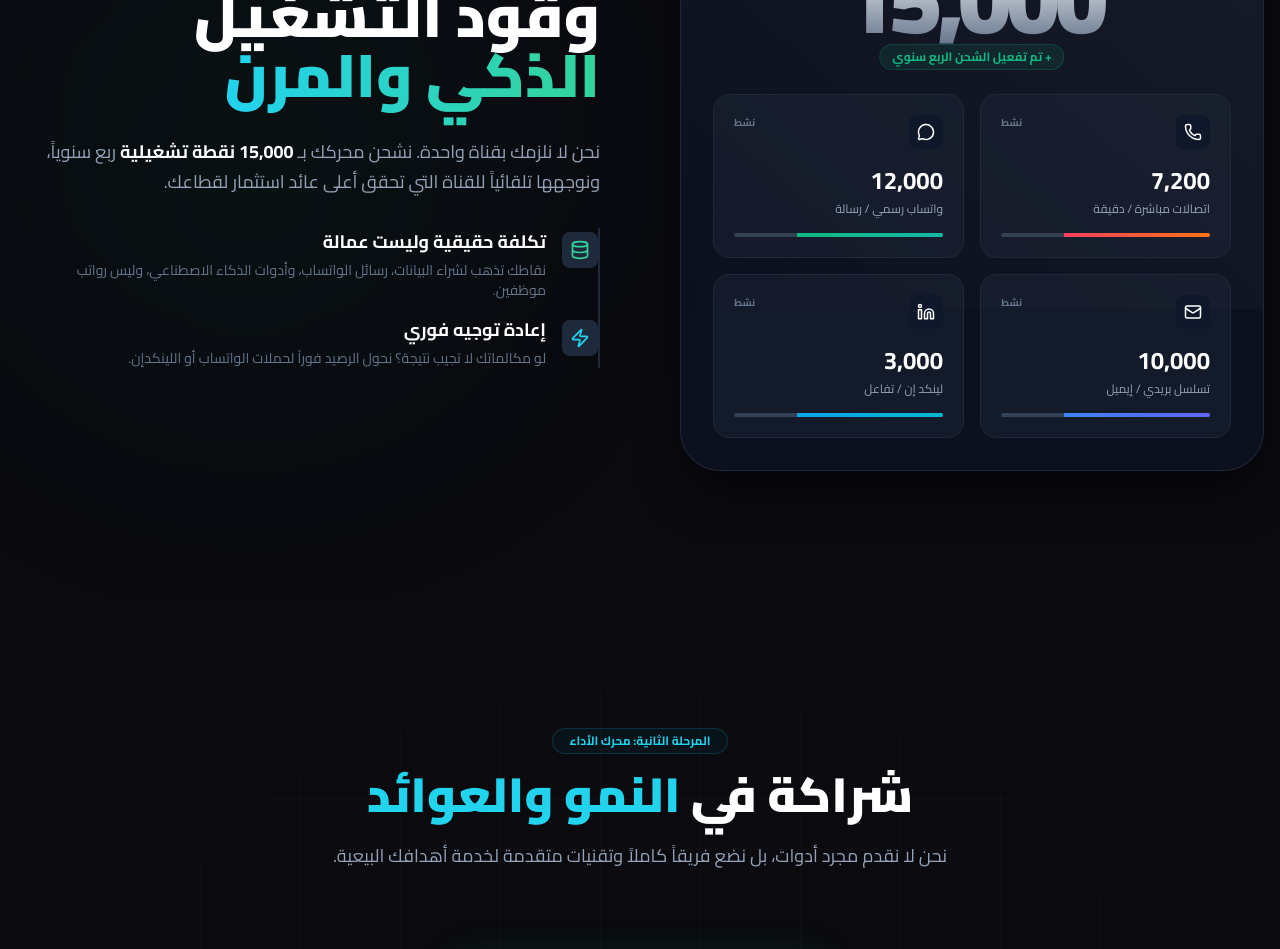
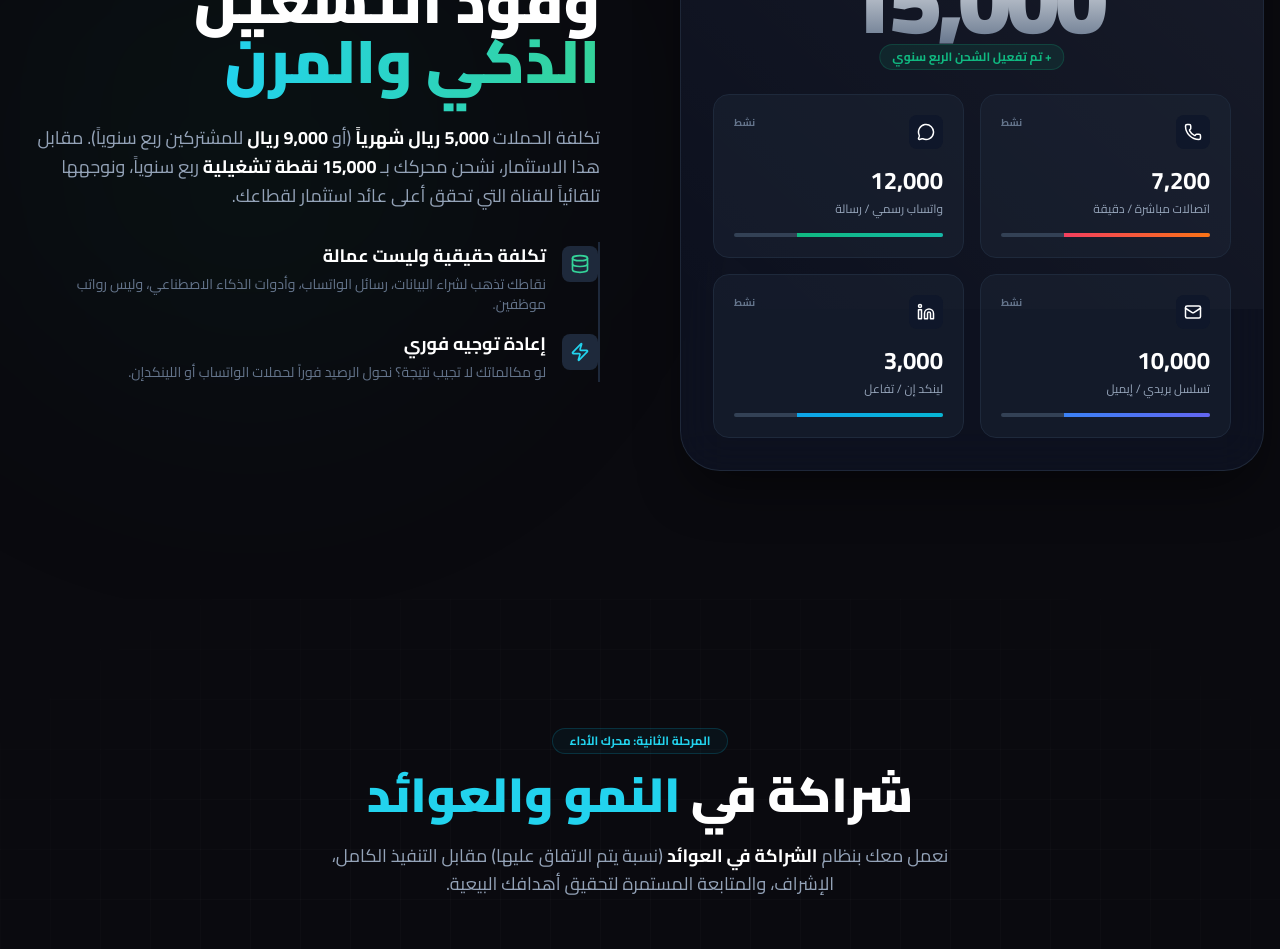
Before and after one commit to biznesclinicsgpt-png/monafsat-test-leads, a React (Vite) app: page /investment in a window 1280 px wide. Shown: the part 1120-2069 px from the top of the page. Built offline with nearby package versions, Linux system fonts and the light colour scheme; no server answers.

Commit message:
feat(content): update pricing and partnership details on investment page

```diff
--- a/components/Investment/FuelGauge.tsx
+++ b/components/Investment/FuelGauge.tsx
@@ -51,7 +51,7 @@ export const FuelGauge = () => {
                             transition={{ delay: 0.3 }}
                             className="text-lg text-slate-400 leading-relaxed max-w-xl ml-auto"
                         >
-                            نحن لا نلزمك بقناة واحدة. نشحن محركك بـ <span className="text-white font-bold">15,000 نقطة تشغيلية</span> ربع سنوياً، ونوجهها تلقائياً للقناة التي تحقق أعلى عائد استثمار لقطاعك.
+                            تكلفة الحملات <span className="text-white font-bold">5,000 ريال شهرياً</span> (أو <span className="text-white font-bold">9,000 ريال</span> للمشتركين ربع سنوياً). مقابل هذا الاستثمار، نشحن محركك بـ <span className="text-white font-bold">15,000 نقطة تشغيلية</span> ربع سنوياً، ونوجهها تلقائياً للقناة التي تحقق أعلى عائد استثمار لقطاعك.
                         </motion.p>
 
                         <motion.div
--- a/components/Investment/PerformanceCore.tsx
+++ b/components/Investment/PerformanceCore.tsx
@@ -22,7 +22,7 @@ export const PerformanceCore = () => {
                         شراكة في <span className="text-cyan-400">النمو والعوائد</span>
                     </h2>
                     <p className="text-slate-400 text-lg max-w-2xl mx-auto">
-                        نحن لا نقدم مجرد أدوات، بل نضع فريقاً كاملاً وتقنيات متقدمة لخدمة أهدافك البيعية.
+                        نعمل معك بنظام <span className="text-white font-bold">الشراكة في العوائد</span> (نسبة يتم الاتفاق عليها) مقابل التنفيذ الكامل، الإشراف، والمتابعة المستمرة لتحقيق أهدافك البيعية.
                     </p>
                 </div>
 
```
